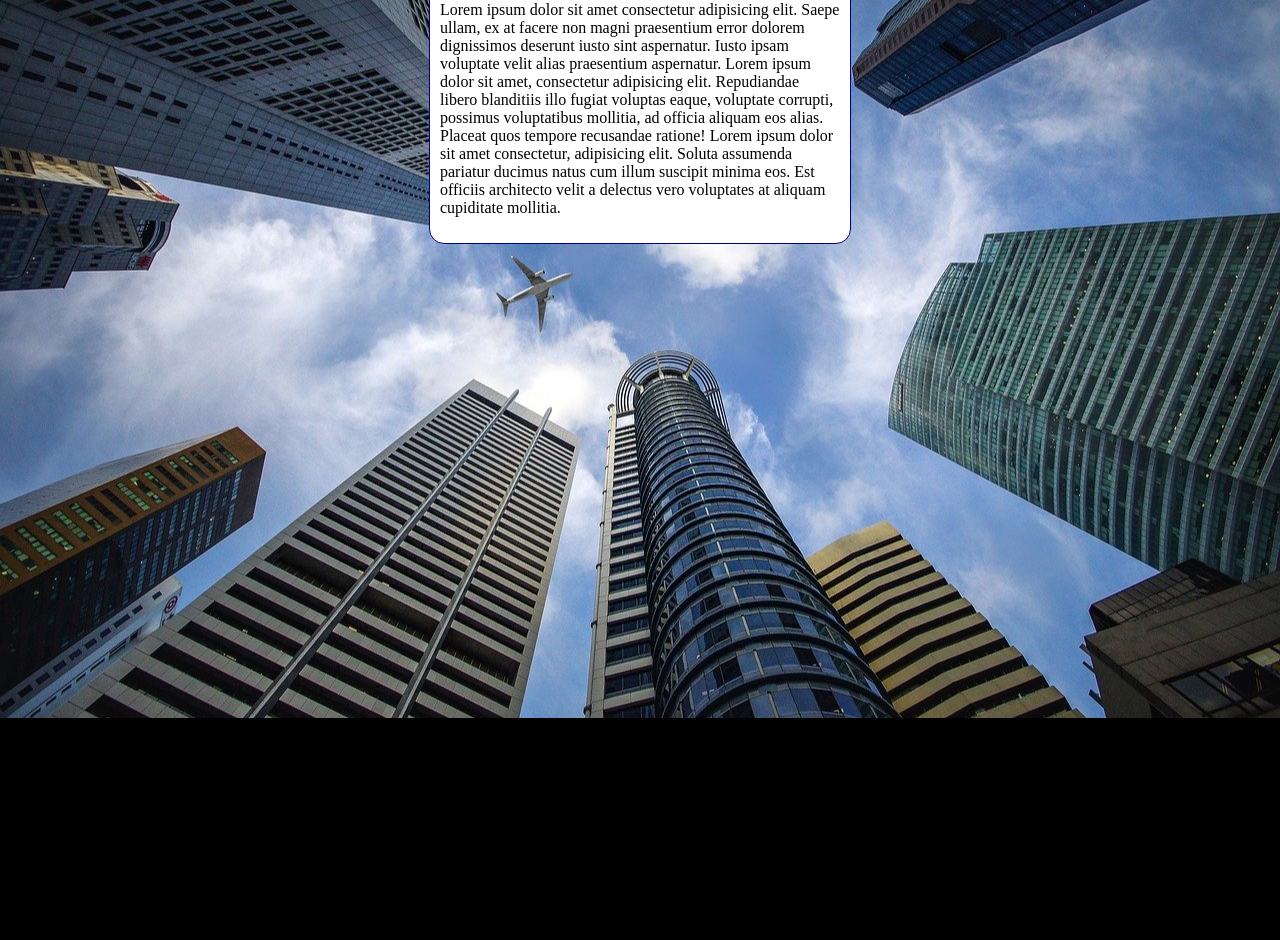
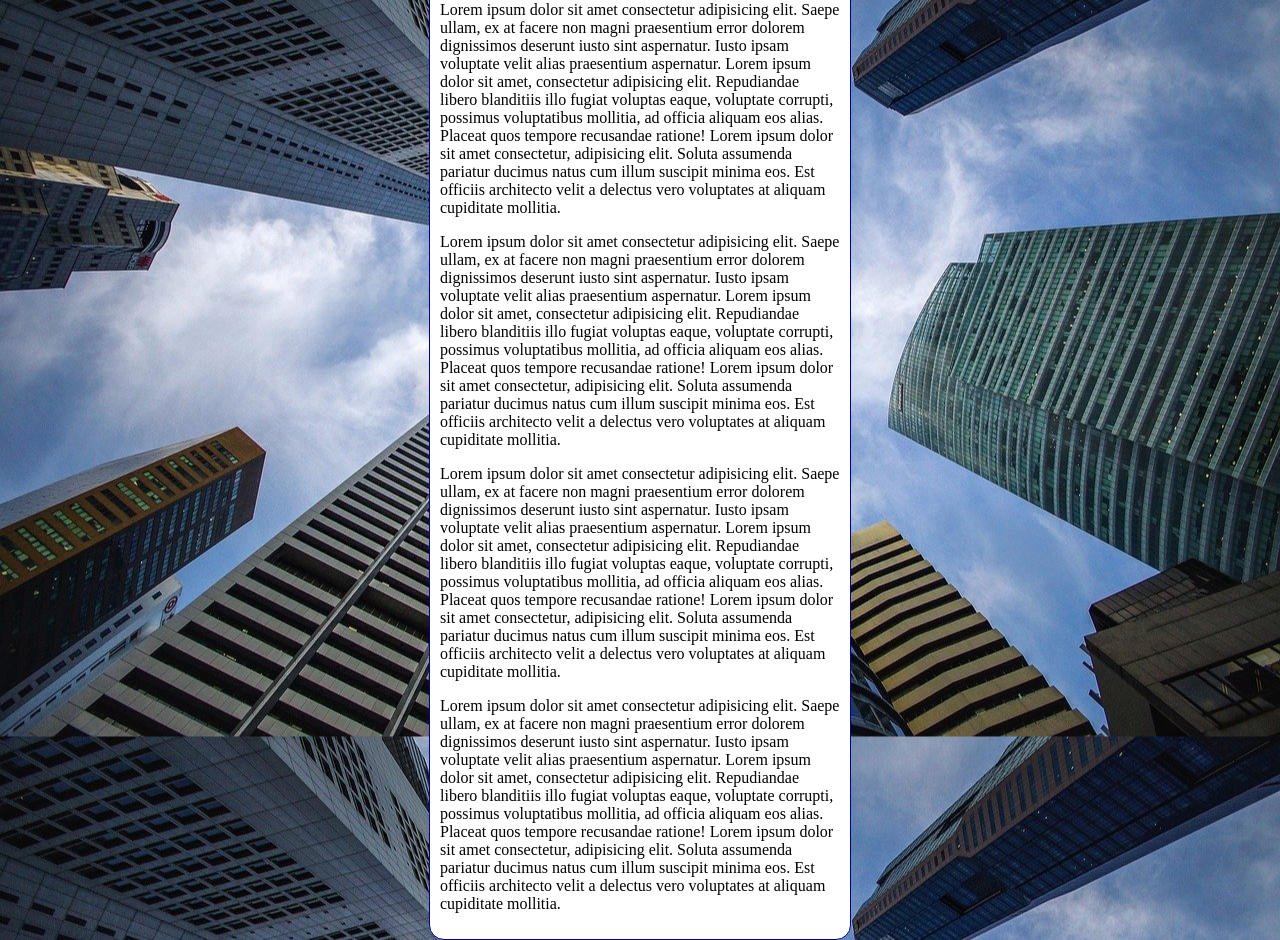
Before and after one commit to filipaBrandao/html-css, a plain HTML site: page exercicios/ex-022/fundo006.html in a window 1280 px wide. Shown: the part 98-1038 px from the top of the page. Before the commit the page ends 816 px from the top, so only its background shows below. Drawn offline with Linux system fonts and the light colour scheme.

Commit message:
Update fundo006.html

```diff
--- a/exercicios/ex-022/fundo006.html
+++ b/exercicios/ex-022/fundo006.html
@@ -11,7 +11,7 @@
             background-color: black;
             background-image: url('imagens/wallpaper002.jpg');
             background-position: center center;
-            background-repeat: no-repeat;
+            background-repeat: repeat-y;
             background-size: cover;
         }
         main {
@@ -30,6 +30,9 @@
     <main>
         <h1>Teste de imagem de fundo</h1>
         <p>Lorem ipsum dolor sit amet consectetur adipisicing elit. Saepe ullam, ex at facere non magni praesentium error dolorem dignissimos deserunt iusto sint aspernatur. Iusto ipsam voluptate velit alias praesentium aspernatur. Lorem ipsum dolor sit amet, consectetur adipisicing elit. Repudiandae libero blanditiis illo fugiat voluptas eaque, voluptate corrupti, possimus voluptatibus mollitia, ad officia aliquam eos alias. Placeat quos tempore recusandae ratione! Lorem ipsum dolor sit amet consectetur, adipisicing elit. Soluta assumenda pariatur ducimus natus cum illum suscipit minima eos. Est officiis architecto velit a delectus vero voluptates at aliquam cupiditate mollitia.</p>
+        <p>Lorem ipsum dolor sit amet consectetur adipisicing elit. Saepe ullam, ex at facere non magni praesentium error dolorem dignissimos deserunt iusto sint aspernatur. Iusto ipsam voluptate velit alias praesentium aspernatur. Lorem ipsum dolor sit amet, consectetur adipisicing elit. Repudiandae libero blanditiis illo fugiat voluptas eaque, voluptate corrupti, possimus voluptatibus mollitia, ad officia aliquam eos alias. Placeat quos tempore recusandae ratione! Lorem ipsum dolor sit amet consectetur, adipisicing elit. Soluta assumenda pariatur ducimus natus cum illum suscipit minima eos. Est officiis architecto velit a delectus vero voluptates at aliquam cupiditate mollitia.</p>
+        <p>Lorem ipsum dolor sit amet consectetur adipisicing elit. Saepe ullam, ex at facere non magni praesentium error dolorem dignissimos deserunt iusto sint aspernatur. Iusto ipsam voluptate velit alias praesentium aspernatur. Lorem ipsum dolor sit amet, consectetur adipisicing elit. Repudiandae libero blanditiis illo fugiat voluptas eaque, voluptate corrupti, possimus voluptatibus mollitia, ad officia aliquam eos alias. Placeat quos tempore recusandae ratione! Lorem ipsum dolor sit amet consectetur, adipisicing elit. Soluta assumenda pariatur ducimus natus cum illum suscipit minima eos. Est officiis architecto velit a delectus vero voluptates at aliquam cupiditate mollitia.</p>
+        <p>Lorem ipsum dolor sit amet consectetur adipisicing elit. Saepe ullam, ex at facere non magni praesentium error dolorem dignissimos deserunt iusto sint aspernatur. Iusto ipsam voluptate velit alias praesentium aspernatur. Lorem ipsum dolor sit amet, consectetur adipisicing elit. Repudiandae libero blanditiis illo fugiat voluptas eaque, voluptate corrupti, possimus voluptatibus mollitia, ad officia aliquam eos alias. Placeat quos tempore recusandae ratione! Lorem ipsum dolor sit amet consectetur, adipisicing elit. Soluta assumenda pariatur ducimus natus cum illum suscipit minima eos. Est officiis architecto velit a delectus vero voluptates at aliquam cupiditate mollitia.</p>
     </main>
 </body>
 </html>
```
